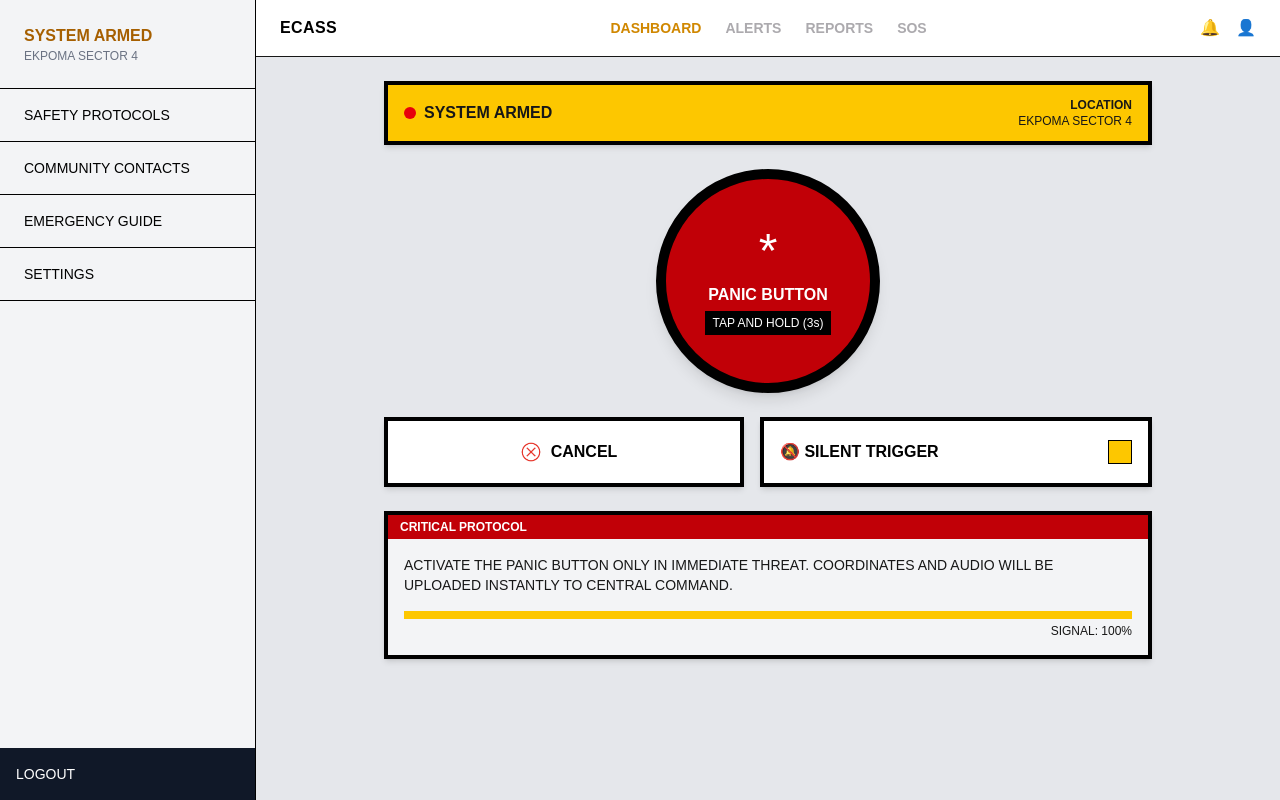
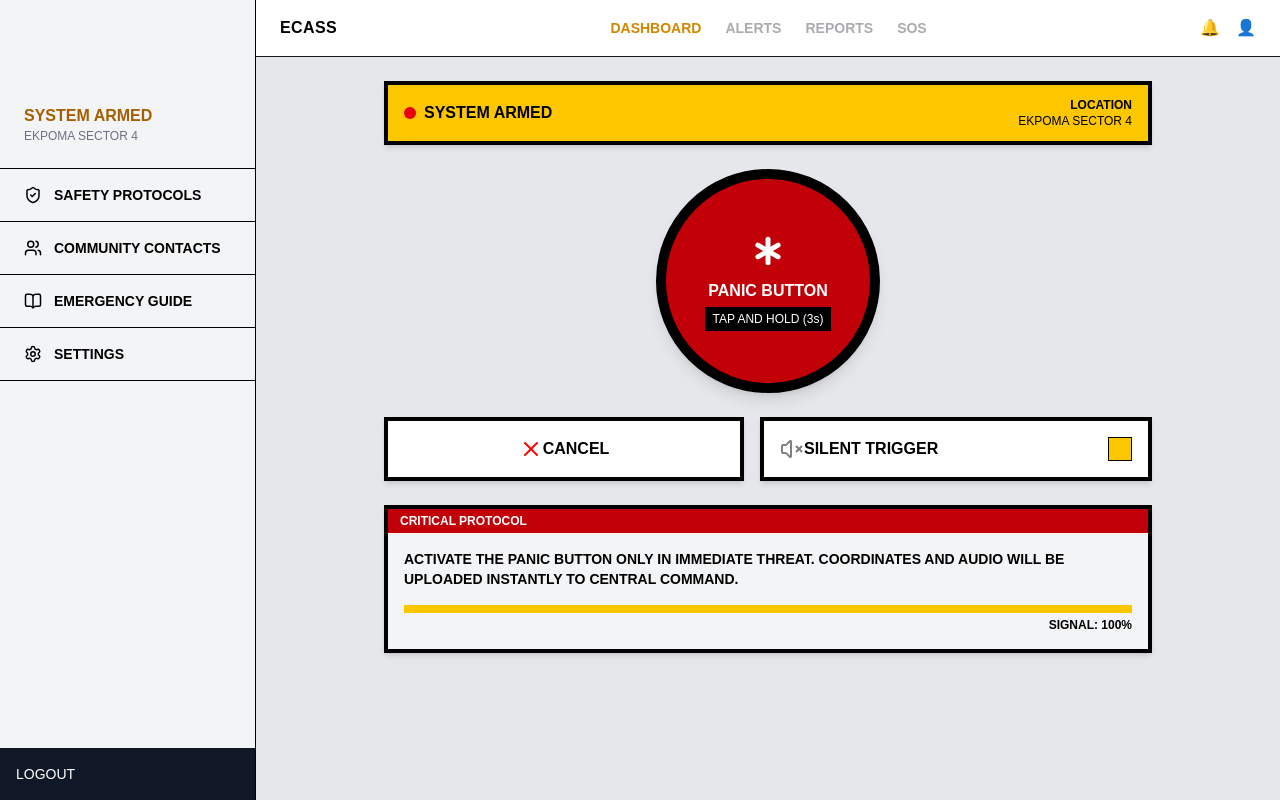
Before and after one commit to irorerejuliet/Ecass-webapp, a Next.js app: page / in a window 1280 px wide. Built offline with nearby package versions, Linux system fonts and the light colour scheme.

Commit message:
Craeted Home page

```diff
--- a/package.json
+++ b/package.json
@@ -9,6 +9,7 @@
     "lint": "eslint"
   },
   "dependencies": {
+    "lucide-react": "^1.7.0",
     "next": "16.2.2",
     "react": "19.2.4",
     "react-dom": "19.2.4"
--- a/src/app/layout.tsx
+++ b/src/app/layout.tsx
@@ -13,8 +13,8 @@ const geistMono = Geist_Mono({
 });
 
 export const metadata: Metadata = {
-  title: "Create Next App",
-  description: "Generated by create next app",
+  title: "ECWASS",
+  description: "Generated by Juliet",
 };
 
 export default function RootLayout({
--- a/src/components/ControlPanel.tsx
+++ /dev/null
@@ -1,19 +0,0 @@
-import Image from "next/image";
-
-
-const ControlPanel = () => {
-  return (
-    <div className="flex gap-4 w-full max-w-3xl text-black font-bold">
-      <button className="flex-1 border-4 border-black py-4 bg-white shadow-md flex items-center justify-center">
-        <Image src="/images/cancel.png" alt="cancelIcon" width={40} height={40}/> CANCEL
-      </button>
-
-      <button className="flex-1 border-4 border-black py-4 bg-white shadow-md flex items-center justify-between px-4">
-        <span>🔕 SILENT TRIGGER</span>
-        <span className="w-6 h-6 bg-yellow-400 border border-black"></span>
-      </button>
-    </div>
-  );
-}
-
-export default ControlPanel
--- /dev/null
+++ b/src/components/features/ControlPanel.tsx
@@ -0,0 +1,23 @@
+import { VolumeX, X } from "lucide-react";
+
+const ControlPanel = () => {
+  return (
+    <div className="flex gap-4 w-full max-w-3xl text-black font-bold">
+      <button className="flex-1 border-4 border-black py-4 bg-white shadow-md flex items-center justify-center">
+        <X color="red" size={24} />
+        CANCEL
+      </button>
+
+      <div className="flex-1 border-4 border-black py-4 bg-white shadow-md flex items-center justify-between px-4">
+        <button className="flex items-center justify-center">
+          <VolumeX color="gray" size={24} />
+          <span>SILENT TRIGGER</span>
+        </button>
+
+        <span className="w-6 h-6 bg-yellow-400 border border-black"></span>
+      </div>
+    </div>
+  );
+}
+
+export default ControlPanel
--- a/src/components/CriticalProtocol.tsx
+++ b/src/components/features/CriticalProtocol.tsx
@@ -6,7 +6,7 @@ const CriticalProtocol = () => {
         CRITICAL PROTOCOL
       </div>
 
-      <div className="bg-gray-100 p-4 text-sm">
+      <div className="bg-gray-100 p-4 text-sm text-black font-semibold">
         ACTIVATE THE PANIC BUTTON ONLY IN IMMEDIATE THREAT. COORDINATES AND
         AUDIO WILL BE UPLOADED INSTANTLY TO CENTRAL COMMAND.
         <div className="mt-4">
--- a/src/components/PanicButton.tsx
+++ b/src/components/features/PanicButton.tsx
@@ -1,10 +1,11 @@
+import { Asterisk } from "lucide-react";
 
 
 const PanicButton = () => {
   return (
     <div className="flex flex-col items-center">
       <div className="w-56 h-56 rounded-full bg-red-700 border-10 border-black flex flex-col items-center justify-center text-white shadow-lg">
-        <div className="text-5xl">*</div>
+        <Asterisk size={40} strokeWidth={3} />
         <p className="font-bold mt-2">PANIC BUTTON</p>
         <span className="text-xs mt-1 bg-black px-2 py-1">
           TAP AND HOLD (3s)
--- a/src/components/StatusBanner.tsx
+++ b/src/components/features/StatusBanner.tsx
@@ -2,7 +2,7 @@
 
 const StatusBanner = () => {
   return (
-    <div className="w-full max-w-3xl bg-yellow-400 border-4 border-black shadow-md flex justify-between px-4 py-3">
+    <div className="w-full max-w-3xl bg-yellow-400 text-black border-4 border-black shadow-md flex justify-between px-4 py-3">
       <div className="flex items-center gap-2 font-bold">
         <span className="w-3 h-3 bg-red-600 rounded-full"></span>
         SYSTEM ARMED
--- a/src/components/layouts/Sidebar.tsx
+++ b/src/components/layouts/Sidebar.tsx
@@ -1,26 +1,29 @@
+import { BookOpen, Settings, ShieldCheck, Users } from 'lucide-react';
 import React from 'react'
 
 const Sidebar = () => {
+    const navItems = [
+      { label: "SAFETY PROTOCOLS", icon: ShieldCheck},
+      { label: "COMMUNITY CONTACTS", icon: Users },
+      { label: "EMERGENCY GUIDE", icon: BookOpen },
+      { label: "SETTINGS", icon: Settings },
+    ];
   return (
-    <aside className="w-64 bg-gray-100 text-black border-r flex flex-col justify-between">
+    <aside className="w-64 bg-gray-100 text-black border-r flex flex-col justify-between pt-20">
       <div>
         <div className="p-6 border-b">
           <p className="text-yellow-700 font-bold">SYSTEM ARMED</p>
           <p className="text-xs text-gray-500">EKPOMA SECTOR 4</p>
         </div>
 
-        <nav className="flex flex-col">
-          {[
-            "SAFETY PROTOCOLS",
-            "COMMUNITY CONTACTS",
-            "EMERGENCY GUIDE",
-            "SETTINGS",
-          ].map((item) => (
+        <nav className="flex flex-col font-semibold">
+          {navItems.map(({ label, icon: Icon }) => (
             <div
-              key={item}
-              className="px-6 py-4 border-b text-sm hover:bg-gray-200 cursor-pointer"
+              key={label}
+              className="px-6 py-4 border-b text-sm hover:bg-gray-200 cursor-pointer flex items-center gap-3"
             >
-              {item}
+              <Icon size={18} />
+              {label}
             </div>
           ))}
         </nav>
```
Also changed, not shown: src/app/page.tsx (+4 -4 lines), 1 other file (tests, documents, lock files or other folders).
